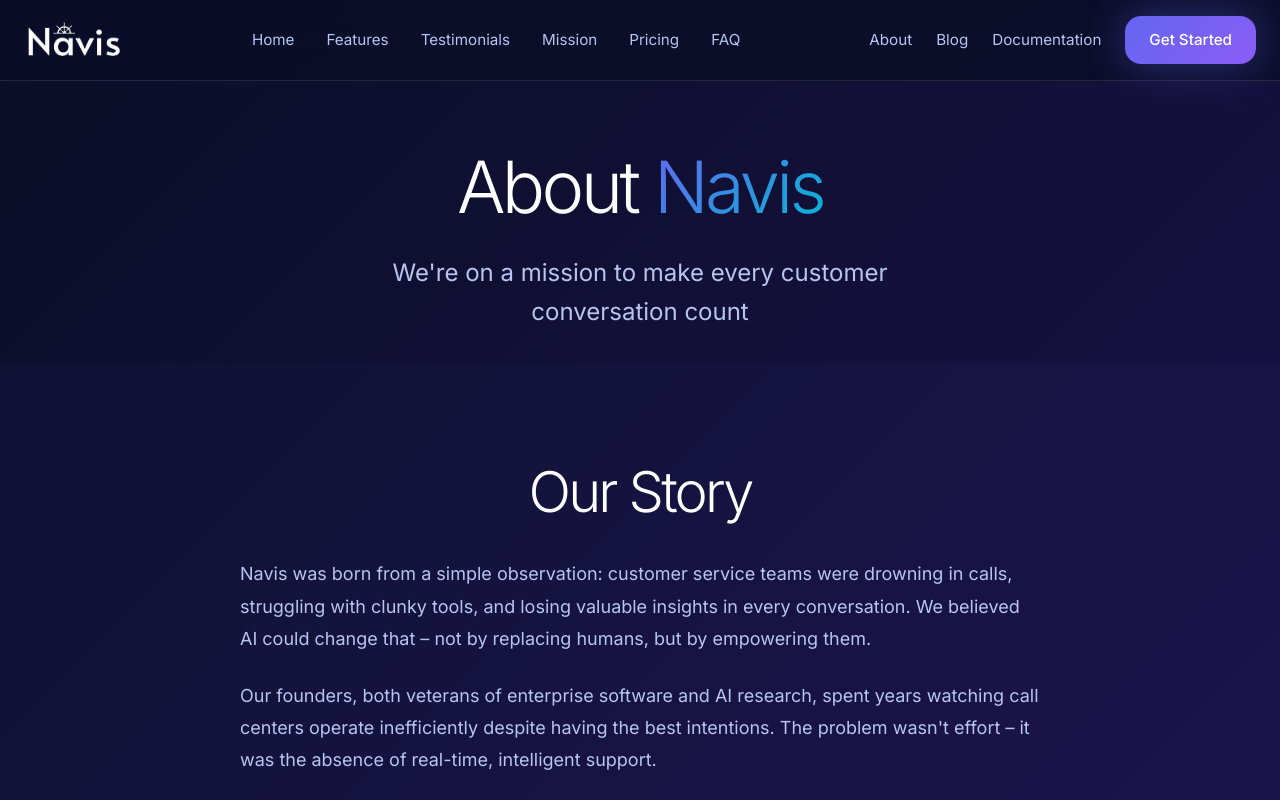
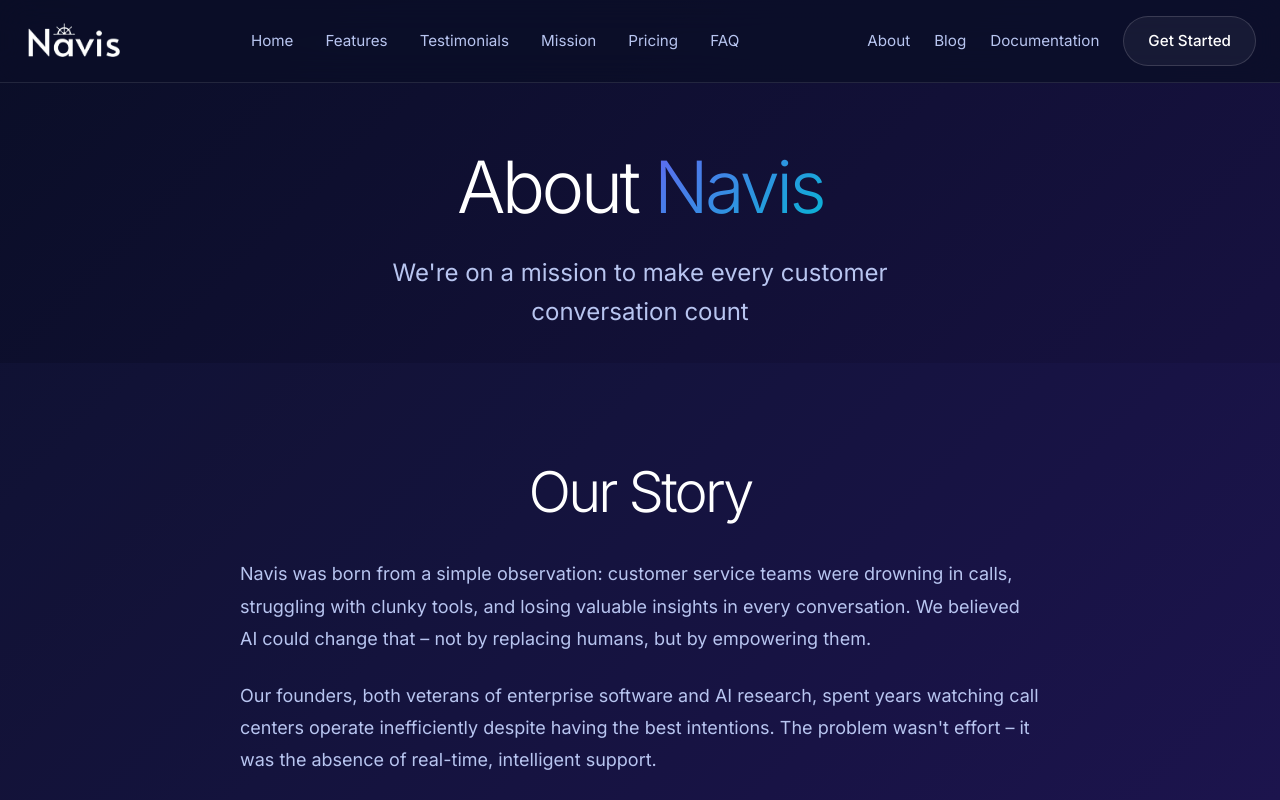
Before and after one commit to shaan101patel/NavisLandingPage, a React (Vite) app: page /about in a window 1280 px wide. Shown: the top 800 px of the page. Built offline with nearby package versions, Linux system fonts and the light colour scheme.

Commit message:
Glass buttons

```diff
--- a/src/index.css
+++ b/src/index.css
@@ -120,44 +120,31 @@ p {
 /* Neumorphic 3D Glowing Button */
 .btn-primary {
   position: relative;
-  padding: 1rem 2.5rem;
-  font-size: 1.125rem;
+  padding: 0.875rem 2rem;
+  font-size: 1rem;
   font-weight: 500;
   color: var(--color-text-primary);
-  background: linear-gradient(135deg, var(--color-accent-primary), var(--color-accent-secondary));
-  border: none;
-  border-radius: var(--radius-md);
+  background: rgba(255, 255, 255, 0.05);
+  border: 1px solid rgba(255, 255, 255, 0.15);
+  border-radius: 9999px;
   cursor: pointer;
   overflow: hidden;
-  box-shadow: var(--shadow-glow);
-  transition: all 0.4s cubic-bezier(0.4, 0, 0.2, 1);
+  transition: all 0.3s ease;
   text-decoration: none;
   display: inline-block;
-}
-
-.btn-primary::before {
-  content: '';
-  position: absolute;
-  top: 0;
-  left: 0;
-  width: 100%;
-  height: 100%;
-  background: linear-gradient(135deg, rgba(255, 255, 255, 0.2), transparent);
-  opacity: 0;
-  transition: opacity 0.4s ease;
+  box-shadow: none;
 }
 
 .btn-primary:hover {
-  transform: translateY(-2px) scale(1.02);
-  box-shadow: var(--shadow-glow-hover);
-}
-
-.btn-primary:hover::before {
-  opacity: 1;
+  background: rgba(59, 130, 246, 0.15);
+  border-color: #3b82f6;
+  box-shadow: 0 0 20px rgba(59, 130, 246, 0.6), inset 0 0 10px rgba(59, 130, 246, 0.3);
+  transform: translateY(-2px);
+  color: #ffffff;
 }
 
 .btn-primary:active {
-  transform: translateY(0) scale(0.98);
+  transform: translateY(0);
 }
 
 /* Container */
```
